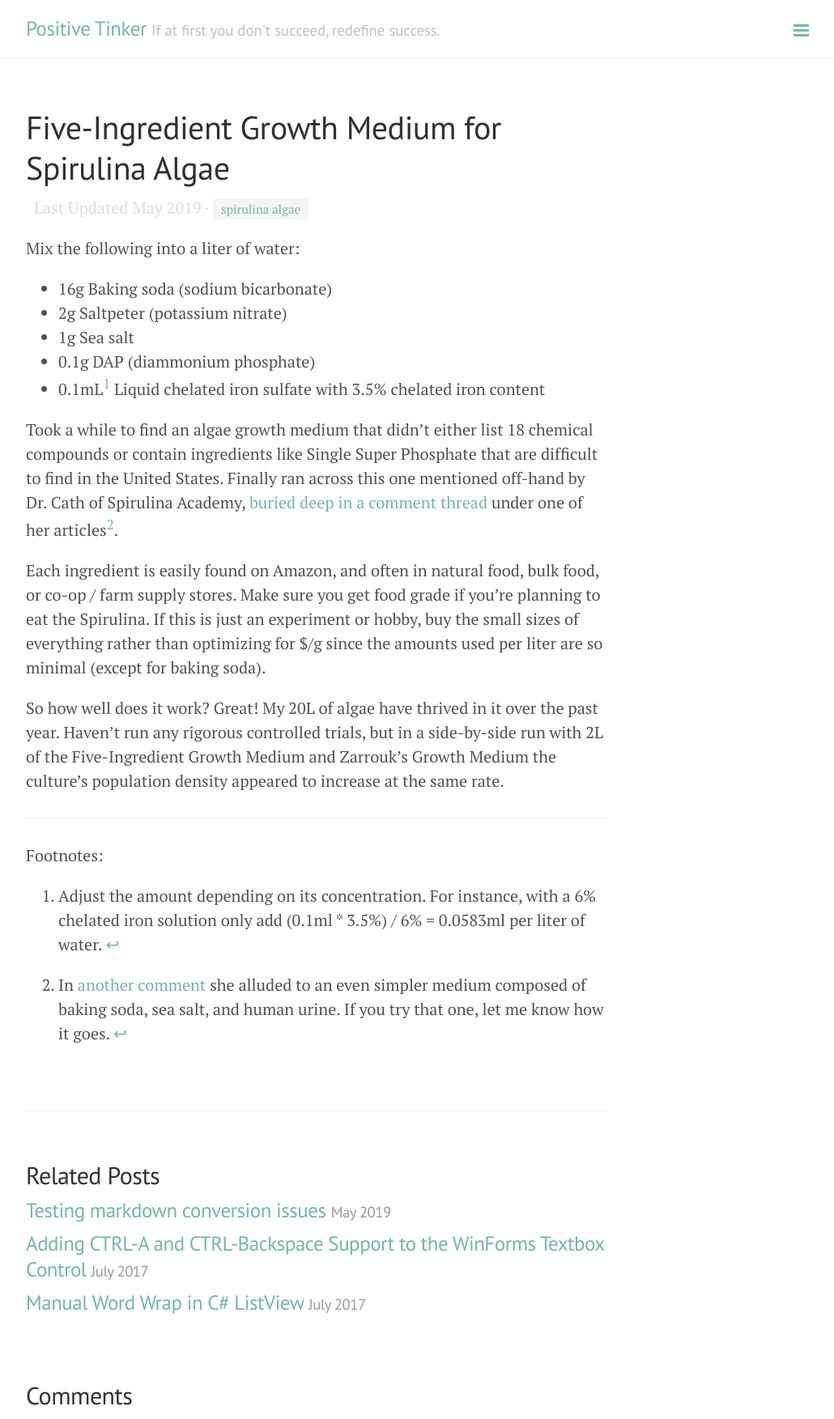
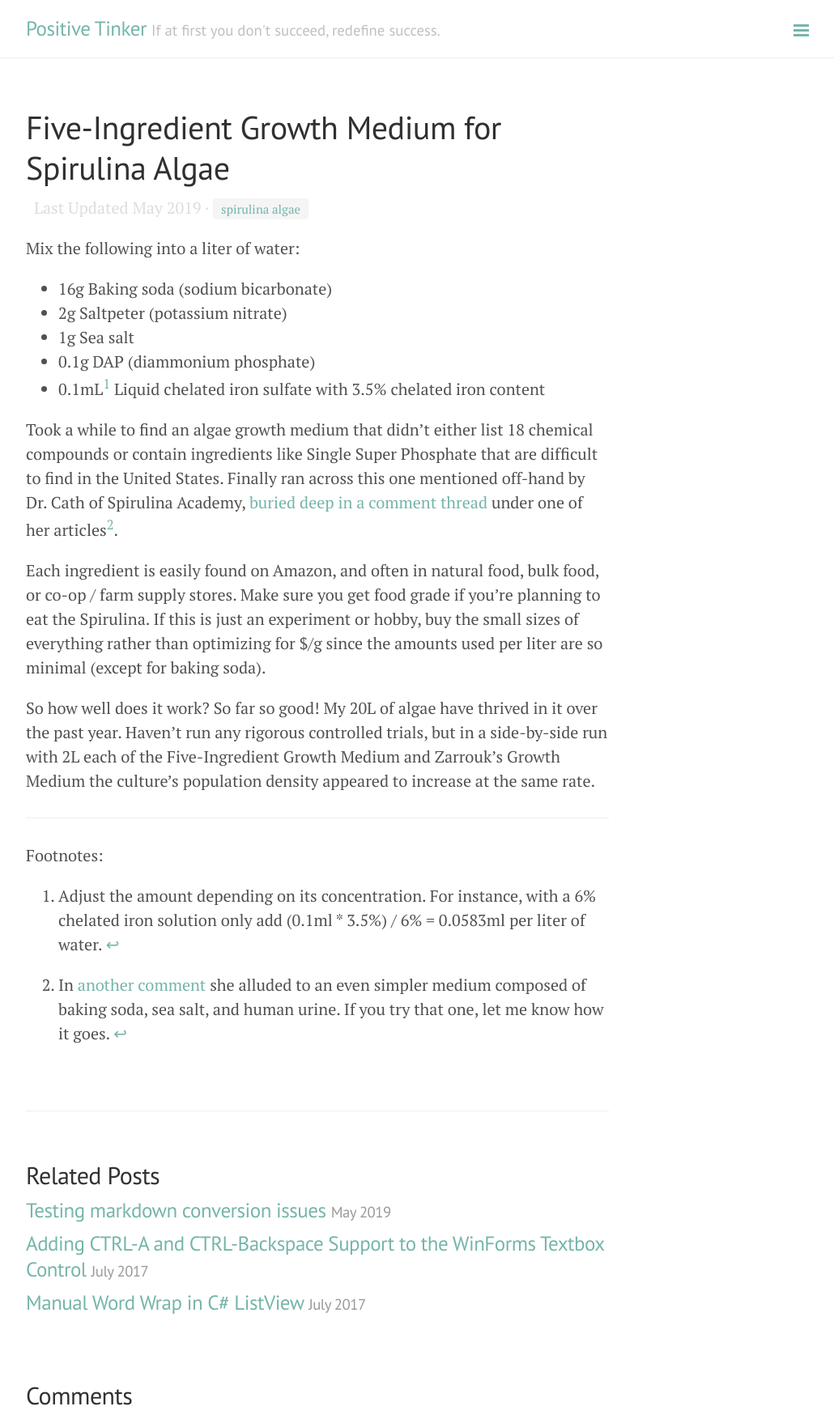
Before and after one commit to MikeTV/PositiveTinker, a Jekyll site: the page built from _posts/2019-05-11-post-4pj2hhbkzhtblgtvj4ddf8yr7d4.md, in a window 1280 px wide. Shown: the whole page at 81% size, without its empty margins (248-1278 px from the left). Built offline with Jekyll 4.4.1, drawn with Linux system fonts in a browser that asks for light colours; comment, search, counter and statistics services are not loaded.

Commit message:
Changes to 1 note(s)

```diff
--- a/_posts/2019-05-11-post-4pj2hhbkzhtblgtvj4ddf8yr7d4.md
+++ b/_posts/2019-05-11-post-4pj2hhbkzhtblgtvj4ddf8yr7d4.md
@@ -28,7 +29,7 @@ Took a while to find an algae growth medium that didn't either list 18 chemical
 
 Each ingredient is easily found on Amazon, and often in natural food, bulk food, or co-op / farm supply stores. Make sure you get food grade if you're planning to eat the Spirulina. If this is just an experiment or hobby, buy the small sizes of everything rather than optimizing for $/g since the amounts used per liter are so minimal (except for baking soda).
 
-So how well does it work? Great! My 20L of algae have thrived in it over the past year. Haven't run any rigorous controlled trials, but in a side-by-side run with 2L of the Five-Ingredient Growth Medium and Zarrouk's Growth Medium the culture's population density appeared to increase at the same rate.
+So how well does it work? So far so good! My 20L of algae have thrived in it over the past year. Haven't run any rigorous controlled trials, but in a side-by-side run with 2L each of the Five-Ingredient Growth Medium and Zarrouk's Growth Medium the culture's population density appeared to increase at the same rate.
 
 ****
 
```
Also changed, not shown: other parts of _posts/2019-05-11-post-4pj2hhbkzhtblgtvj4ddf8yr7d4.md (+1 -0 lines).
